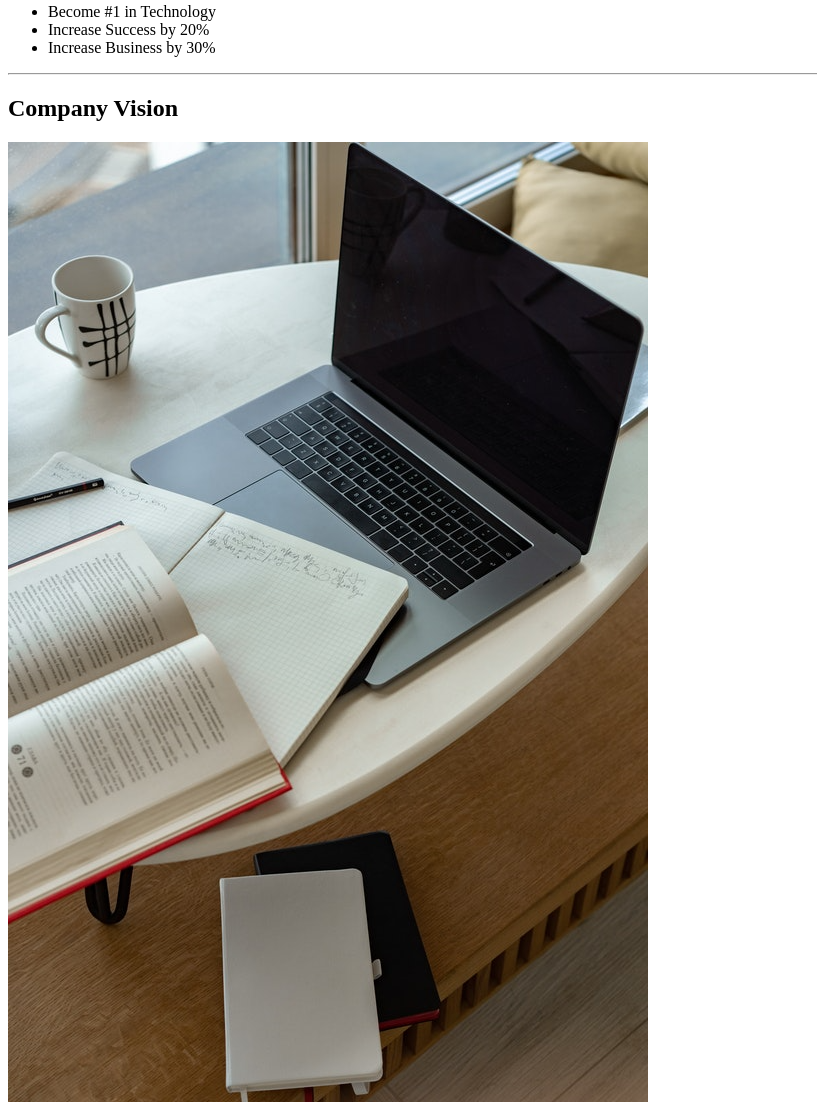
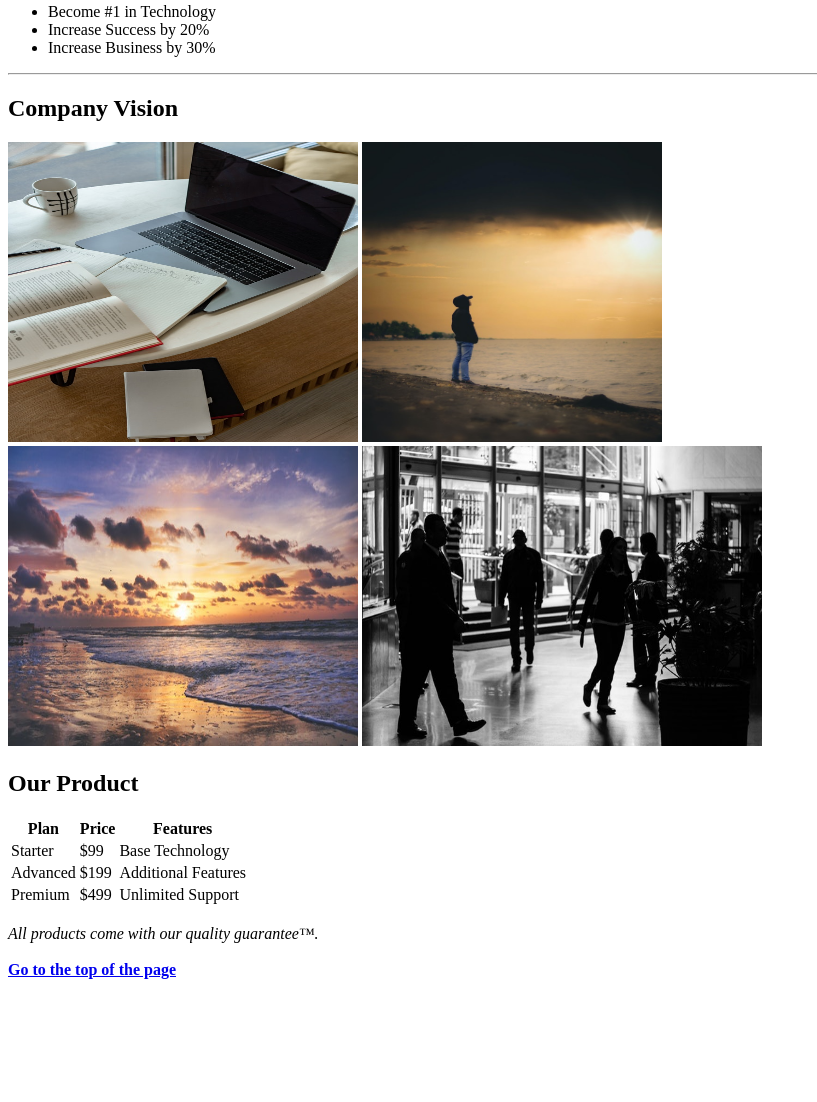
Before and after one commit to JennDeleon/codeup-web-exercises, a plain HTML site: page welcome.html in a window 1280 px wide. Shown: the part 413-1515 px from the top of the page, without its empty margins (0-817 px from the left). After the commit the page ends 1400 px from the top, so only its background shows below. Drawn offline with Linux system fonts and the light colour scheme.

Commit message:
fixed width of photos

```diff
--- a/welcome.html
+++ b/welcome.html
@@ -28,11 +28,11 @@
 </ul>
 <hr>
 <h2>Company Vision</h2>
-<img src="images/laptop_coffee%20copy.png" alt="laptop And Coffee">
-<img src="images/standing_sunset.png" alt="man standing next to sunset">
+<img src="images/laptop_coffee%20copy.png" alt="laptop And Coffee" height="300" width="350">
+<img src="images/standing_sunset.png" alt="man standing next to sunset" height="300" width="300">
 <br>
-<img src="images/ocean_sunset.png" alt="sunset">
-<img src="images/silhouette_group.png" alt="silhouette group">
+<img src="images/ocean_sunset.png" alt="sunset" height="300" width="350">
+<img src="images/silhouette_group.png" alt="silhouette group" height="300" width="400">
 <h2>Our Product</h2>
 <table class = "table-center">
 <tr>
```
